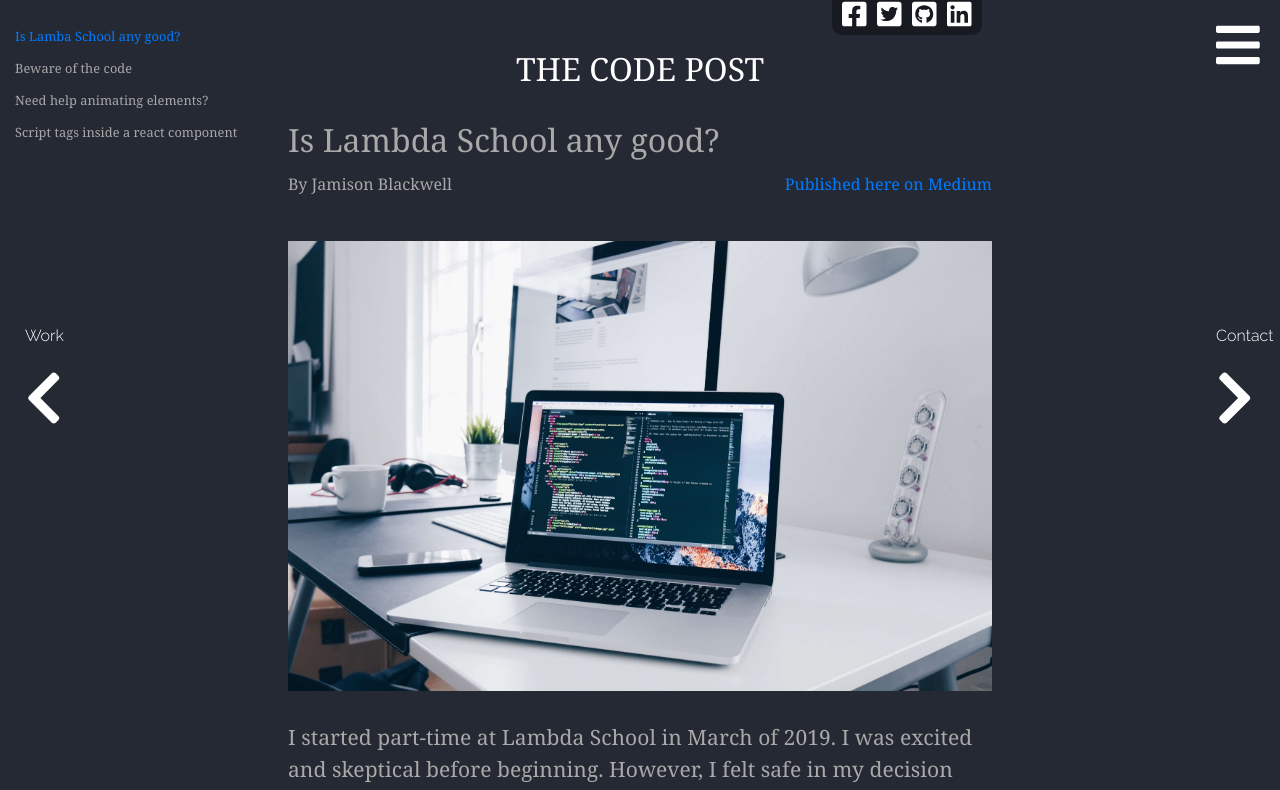
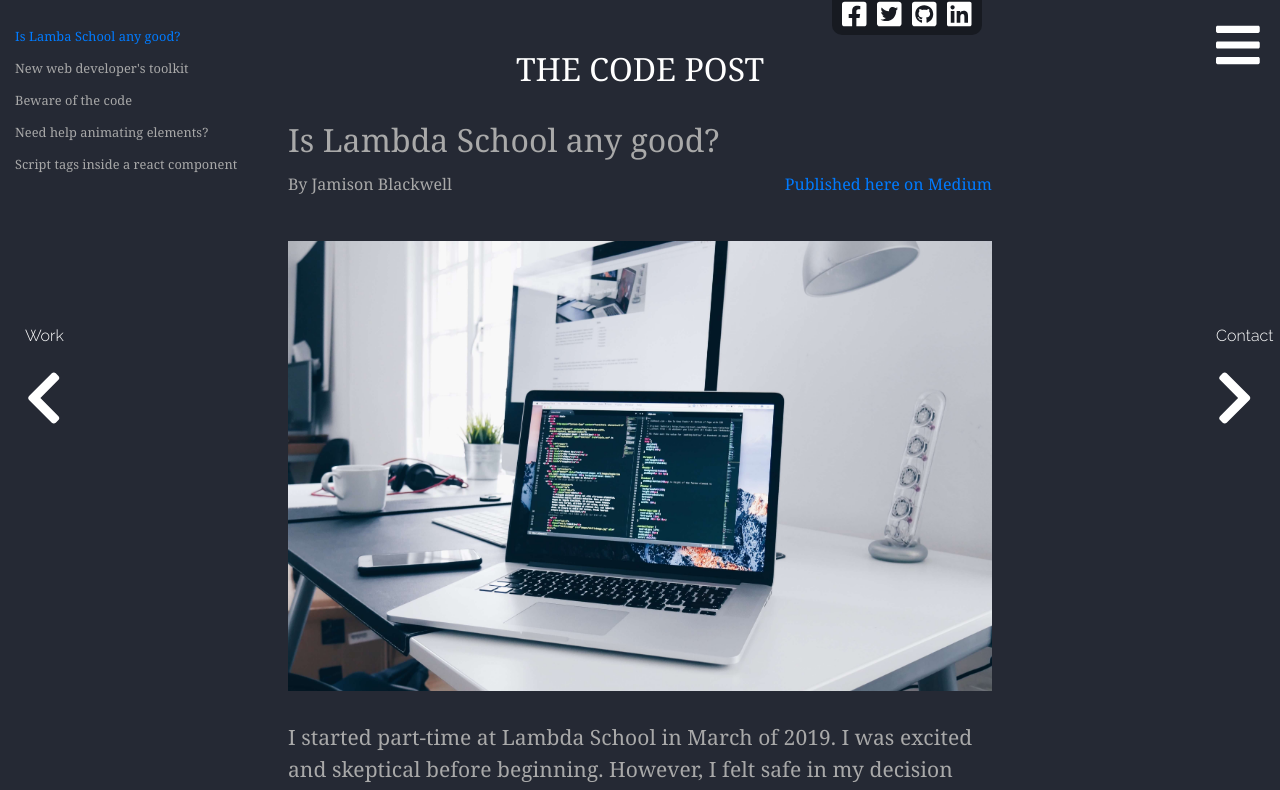
Before and after one commit to jblack186/Jamison-new-portfolio-site, a React (Create React App) app: page /blog in a window 1280 px wide. Shown: the top 790 px of the page. Built offline with nearby package versions, Linux system fonts and the light colour scheme.

Commit message:
added new post to blog

```diff
--- a/src/Blog.js
+++ b/src/Blog.js
@@ -5,6 +5,7 @@ import LambdaPic from './img/new-lambda-pic.jpg';
 import Frame from './img/framemotion-pic.jpg';
 import Script from './img/script-tag.jpg';
 import Sick from './img/sick.jpg';
+import Kit from './img/toolkit.jpg';
 import {Link} from 'react-scroll';
 import {faFacebookSquare, faGithubSquare, faLinkedin, faTwitterSquare} from '@fortawesome/free-brands-svg-icons';
 import './Blog.css';
@@ -101,6 +102,17 @@ const Blog = () => {
         duration={500}
         >Is Lamba School any good?</Link>
       </div>
+      <div>
+        <Link
+        activeClass="active"
+        to="new"
+        spy={true}
+        smooth={true}
+        offset={-70}
+        duration={500}
+        >New web developer's toolkit</Link>
+      </div>
+
 
       <div>
         <Link
@@ -148,6 +160,24 @@ const Blog = () => {
 
 
       </div>
+      <div id="new" className='post-container'>
+        <h2 className='blog-header'>New web developer’s toolkit</h2>
+        <div className='medium-about'>
+          <p className='blog-about'>By Jamison Blackwell</p>
+          <a href='https://medium.com/@blackwellj1040/new-web-developers-toolkit-95289df73dad' target='https://medium.com/@blackwellj1040/new-web-developers-toolkit-95289df73dad' className='blog-medium'>Published here on Medium</a>
+        </div>
+        <img className='blog-img' src={Kit} alt='man on computer'/>
+        <p className='blog-body'>First, you will need a text editor. There are a few to choose from, but I like visual studio code. Type it into google and follow the instructions to download the application to your computer. This application is going to be your hub to create all of your coding folders and files. While you are creating a file name, you will have to declare what kind of file you want it to be. For example, if the file name is going to be (example) and you want it to be a javascript file, you will write it like so, example.js. If the file name is going to be (example) and it is a CSS file, you would type example.css. There is a lot to VS code and quite a few extensions that you may want to download to make your life easier. You will learn about these as you progress as a developer. There are a few browser extensions you will want to download. For instance, you will want to get an extension to resize your window eventually. These types of extensions will be necessary when you need to make your apps and sites responsive.
+You also will want to get used to the developer tools in your browser. Get comfortable with Chrome and Firefox. Open up your browser and go to any site. Right-click, then go to inspect. As a beginner, you will mainly focus on the element or inspector (this depends if you are using chrome or firefox) and the console. Then click either “elements” or “inspector”. This action will allow you to see the HTML of the site, which structures the elements of any website. You will also see the corresponding CSS of the site. You can go in and change the styling of these elements. The changes will only be visible on your machine and will reset when you refresh the screen. The styling to the right of the dev tools is linked to the class names and ids, which are both along with the element’s tag name referred to as CSS selectors. Elements can be given a selector, and these will allow them to be manipulated by the developer. You can also use these selectors to control these elements with javascript.</p>
+<p className='blog-body'>
+If you can, purchase an extra monitor. Not only will you feel like a pro 😎, but it will also make development easier. You want to be able to see as many lines of code as possible for many situations. Especially when styling and debugging. If you cannot get another monitor, you can use a television and get the right HDMI cables to get a dual display. There is also a helpful app that I used to connect my iPad to my laptop call DUET. You can use a cable or connect wirelessly. An application that I still use to separate windows on a single screen is called Magnet. You can find this in the apple store, and I may be mistaken, but I believe Windows has Magnet’s features built-in. You can use this app to have multiple windows open at the same time and boost your productivity substantially. You will find that numerous tools and apps that will assist you in your journey, but these are a few good ones to start this exciting path.
+
+
+
+
+</p>
+      </div>
+
       <div id="beware" className='post-container'>
         <h2 className='blog-header'>BEWARE OF THE CODE</h2>
         <div className='medium-about'>
--- a/src/FrontPage.css
+++ b/src/FrontPage.css
@@ -10,7 +10,7 @@
 
 }
 
-@media screen and (max-width: 800px) {
+@media screen and (max-width: 500px) {
   .resume {
     width: 350px;
   }
```
Also changed, not shown: 35 other files (tests, documents, lock files or other folders).
